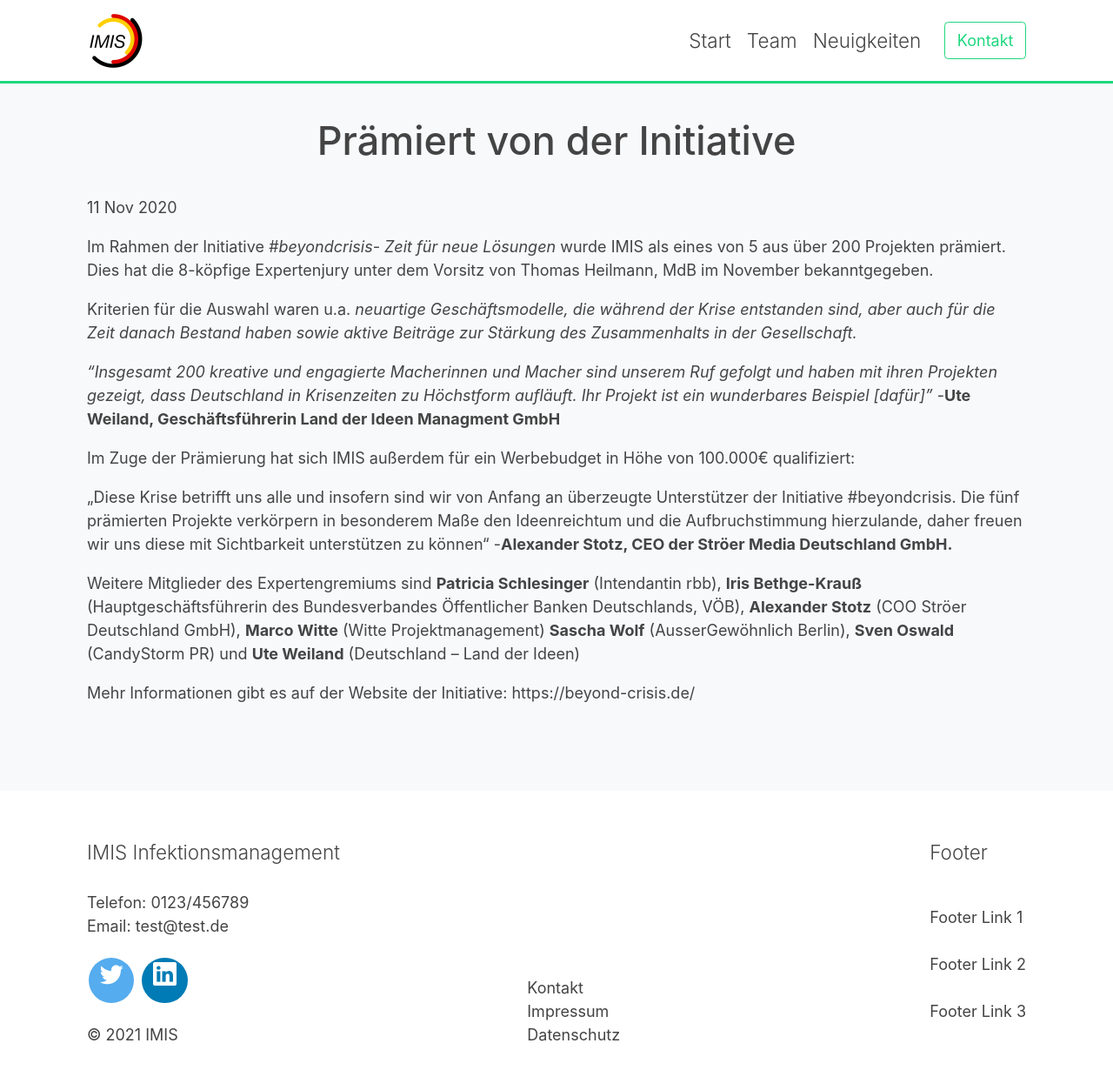
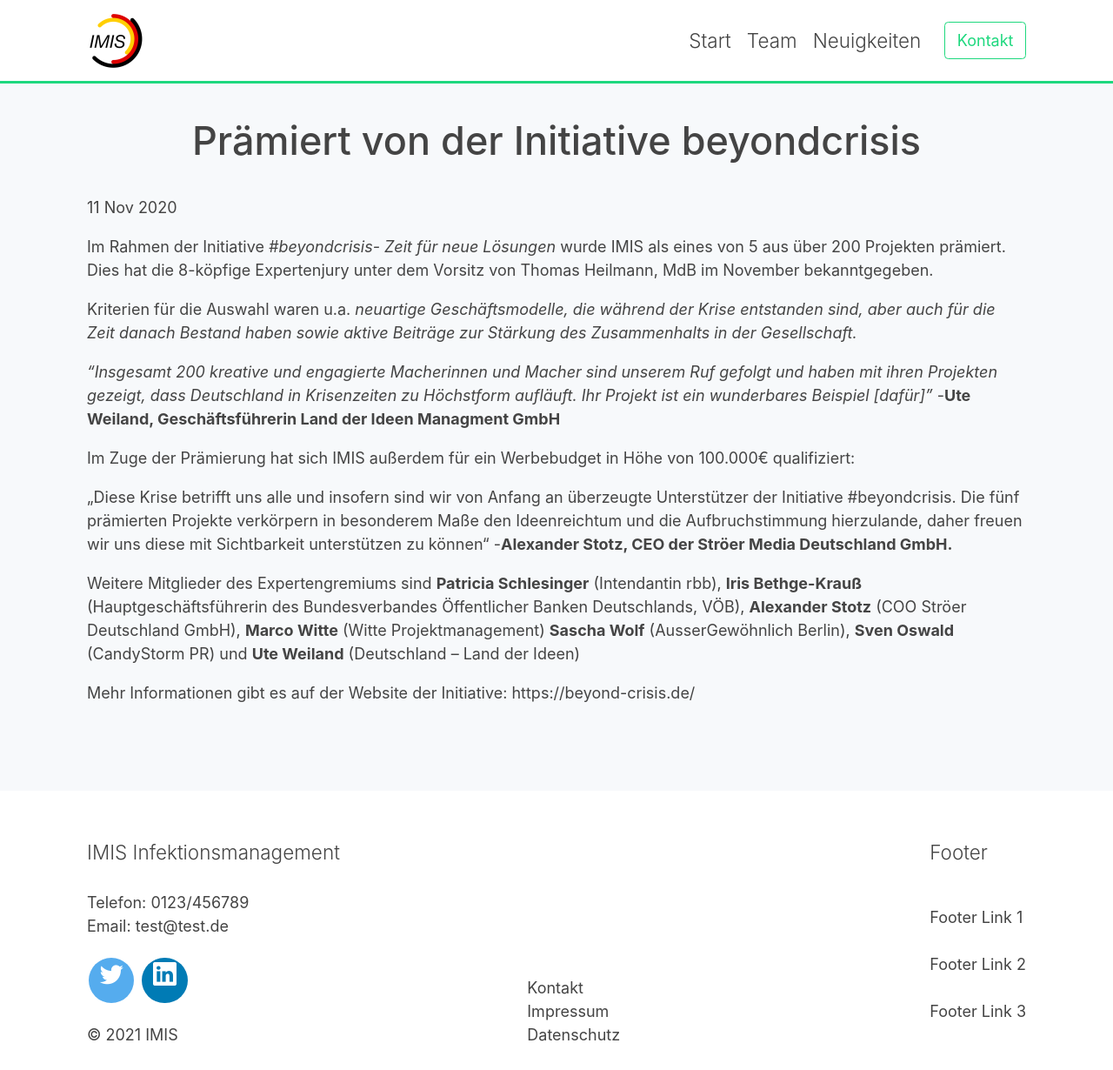
Before and after one commit to healthIMIS/healthIMIS-website, a Jekyll site: the page built from _posts/2020-11-11-beyondcrisis.md, in a window 1280 px wide. Shown: the whole page at 87% size. Built offline with Jekyll 4.4.1, drawn with Linux system fonts in a browser that asks for light colours; nearby versions of some CDN libraries.

Commit message:
Fix title

```diff
--- a/_posts/2020-11-11-beyondcrisis.md
+++ b/_posts/2020-11-11-beyondcrisis.md
@@ -1,5 +1,5 @@
 ---
-title: Prämiert von der Initiative #beyondcrisis
+title: Prämiert von der Initiative beyondcrisis
 layout: post
 img_src: "assets/images/logo_land_der_ideen.png"
 ---
```
